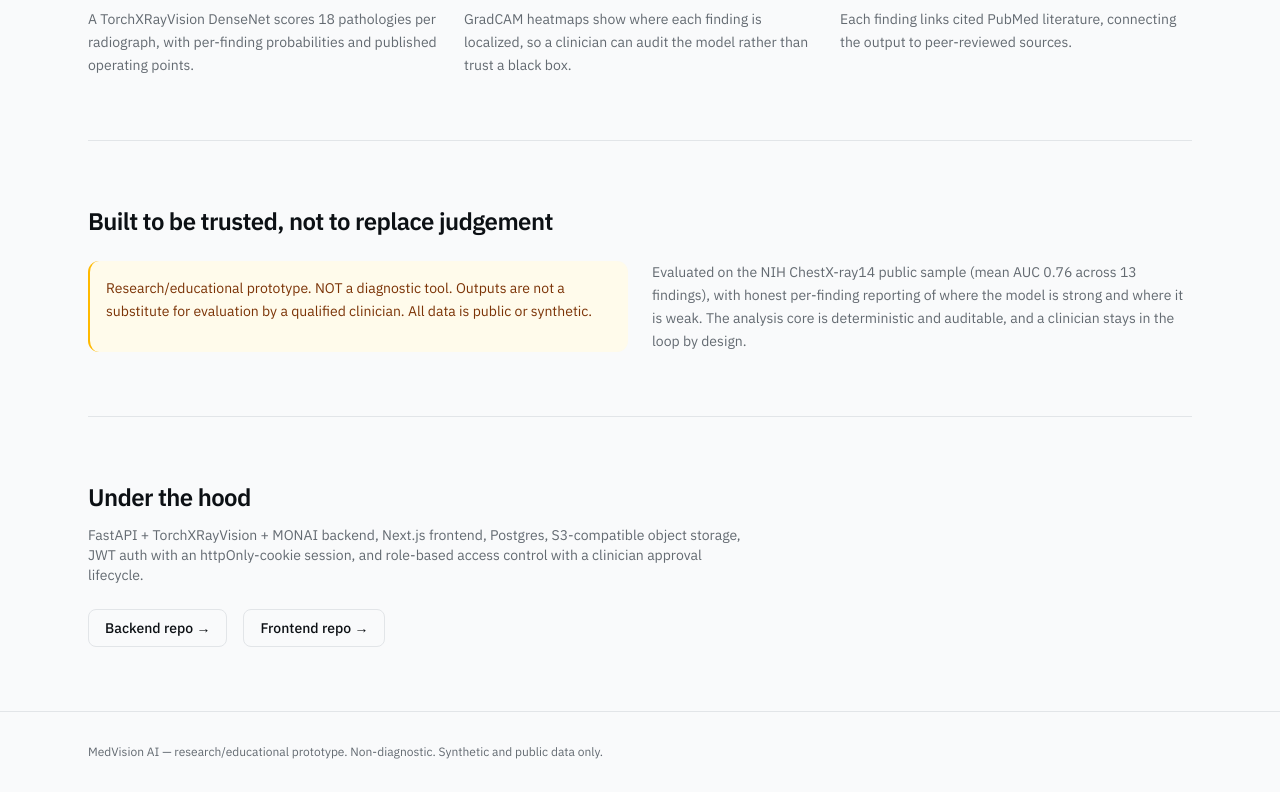
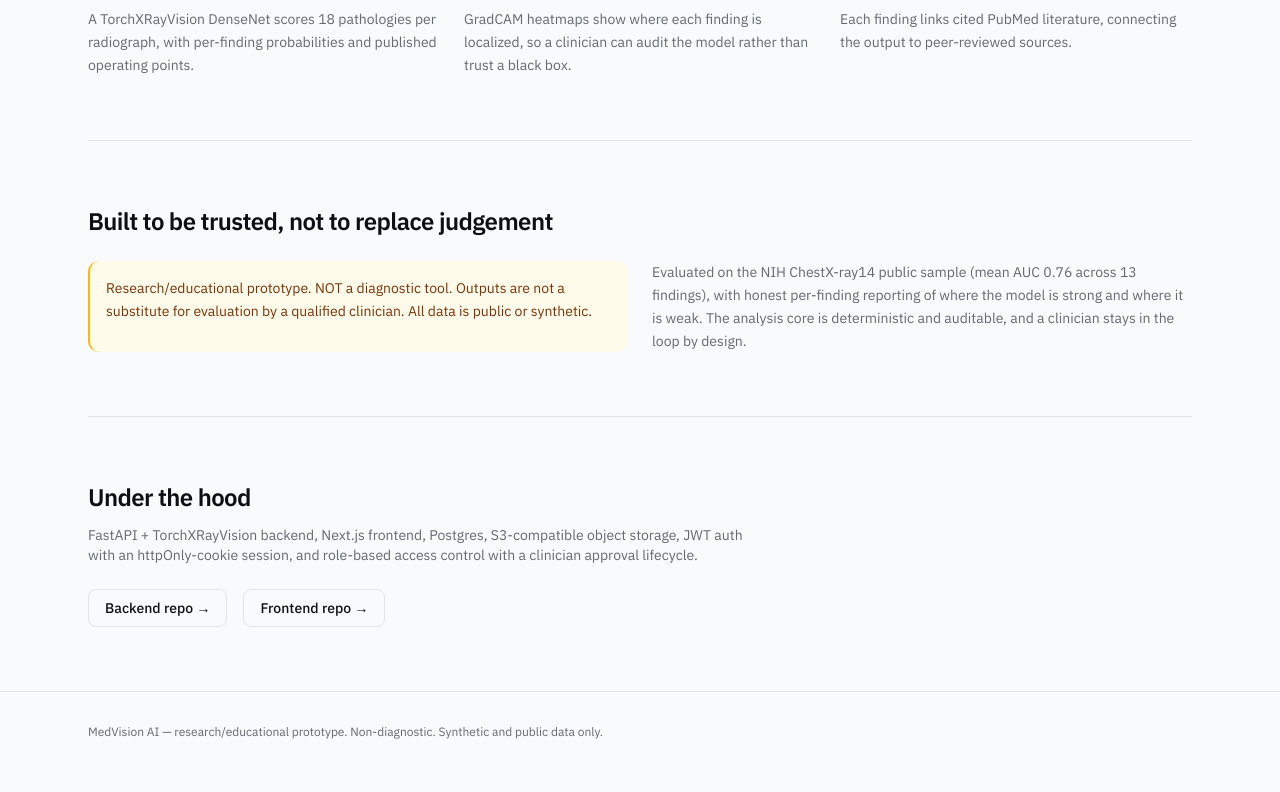
Before and after one commit to justmic007/medvision-web, a Next.js app: page / in a window 1280 px wide. Shown: the part 712-1504 px from the top of the page. Built offline with nearby package versions, Linux system fonts and the light colour scheme; no server answers.

Commit message:
docs: remove MONAI from landing stack description (not used in the project)

```diff
--- a/app/page.tsx
+++ b/app/page.tsx
@@ -143,7 +143,7 @@ export default function LandingPage() {
         <section className="border-t py-16">
           <h2 className="text-2xl font-semibold tracking-tight">Under the hood</h2>
           <p className="mt-3 max-w-2xl text-sm text-muted-foreground">
-            FastAPI + TorchXRayVision + MONAI backend, Next.js frontend, Postgres,
+            FastAPI + TorchXRayVision backend, Next.js frontend, Postgres,
             S3-compatible object storage, JWT auth with an httpOnly-cookie session,
             and role-based access control with a clinician approval lifecycle.
           </p>
```
